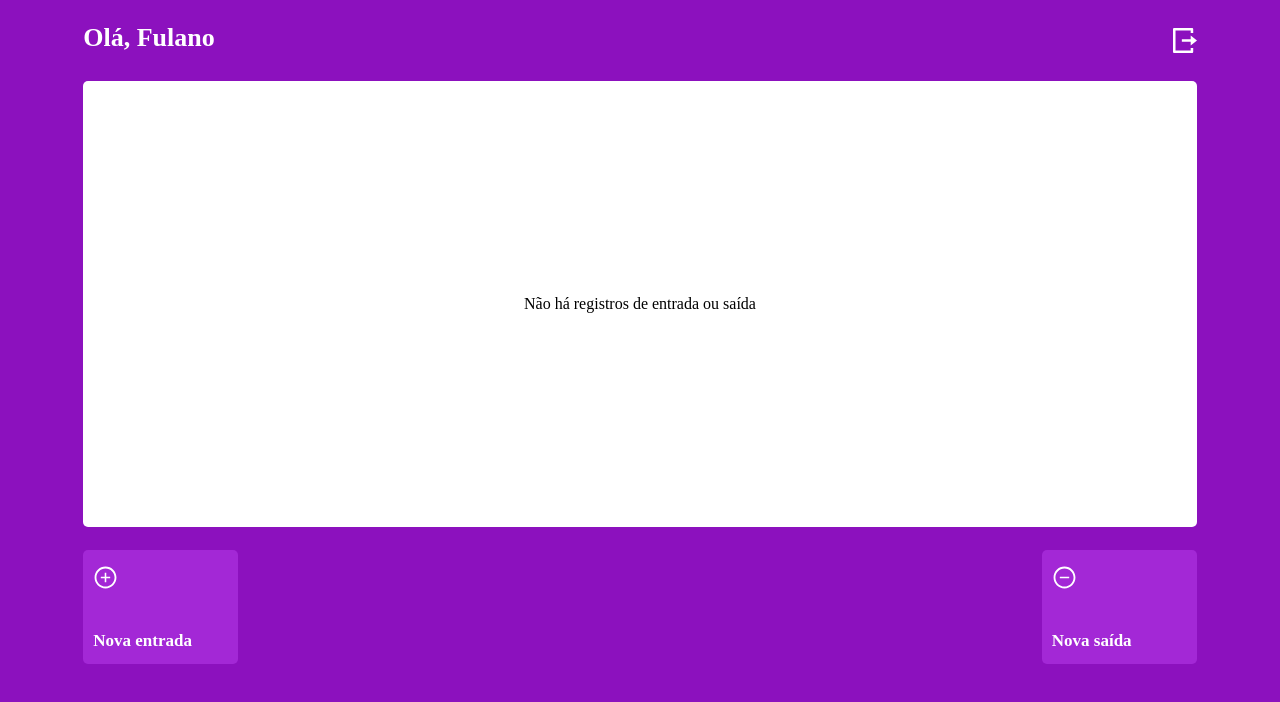
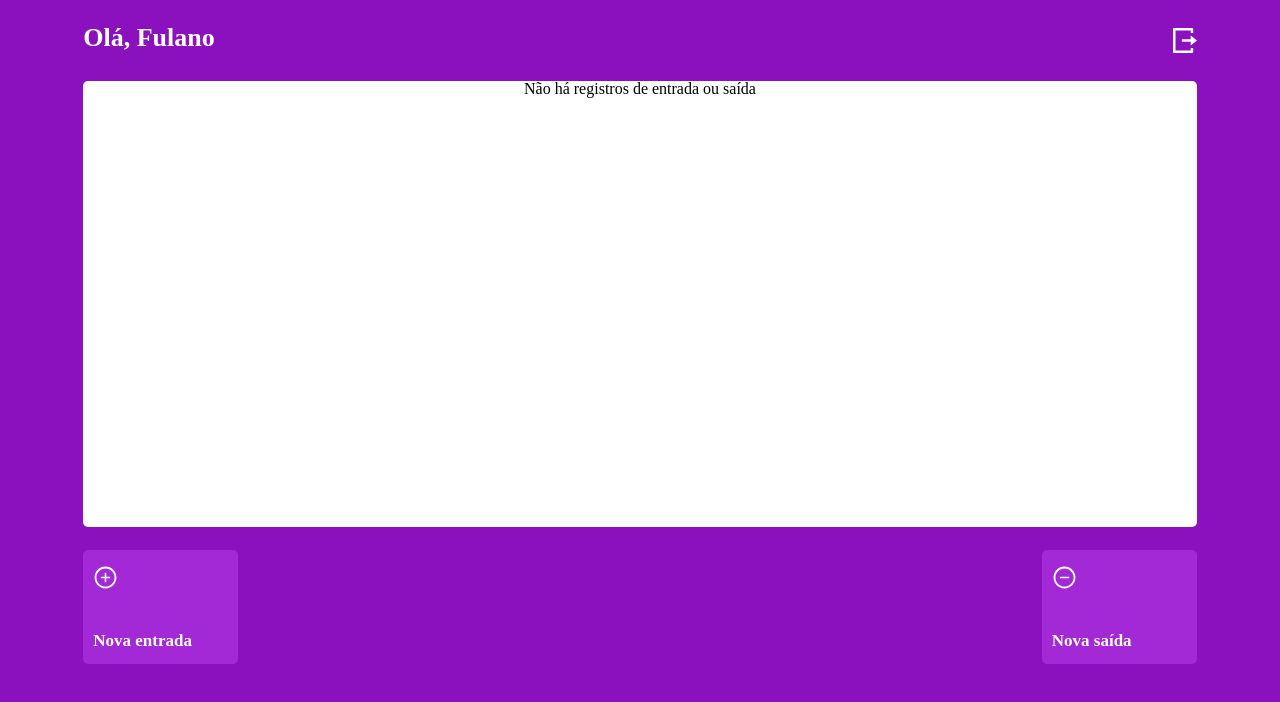
Before and after one commit to plperera/Projeto13-MyWallet-front, a React (Create React App) app: page / in a window 1280 px wide. Shown: the top 702 px of the page. Built offline with nearby package versions, Linux system fonts and the light colour scheme; no server answers.

Commit message:
implementação para testes com o axios

```diff
--- a/package.json
+++ b/package.json
@@ -6,6 +6,7 @@
     "@testing-library/jest-dom": "^5.16.5",
     "@testing-library/react": "^13.4.0",
     "@testing-library/user-event": "^13.5.0",
+    "axios": "^0.27.2",
     "react": "^18.2.0",
     "react-dom": "^18.2.0",
     "react-scripts": "5.0.1",
--- a/src/components/Home.js
+++ b/src/components/Home.js
@@ -2,12 +2,35 @@ import styled from "styled-components"
 import exitIcon from "../img/exit.svg"
 import menosIcon from "../img/menos.svg"
 import maisIcon from "../img/mais.svg"
+import LinhaHistorico from "./LinhaHistorico"
 
 import { useNavigate } from 'react-router-dom'
+import { useState, useEffect } from "react"
+import axios from 'axios';
 
 export default function Home (){
 
     const navigate = useNavigate()
+
+    const [historico, setHistorico] = useState([])
+
+    const headers = {
+        user: "Pedro 32"
+    }
+    const data = {
+        valor: 1,
+        descricao: "meu primeiro real"
+    }
+
+    useEffect (() => {
+
+        axios.get('http://localhost:5000/historico/'+headers.user).then((r) => setHistorico(r.data))
+
+    }, [])
+
+    axios.post('http://localhost:5000/historico', data, {
+    headers: headers
+    }).then ((r) => console.log(r))
 
     return(
         <Container>
@@ -18,8 +41,9 @@ export default function Home (){
             </ContainerTittle>
 
             <ContainerRegistro>
-                Não há registros de entrada ou saída
-                {/*<Registro/>*/}
+
+                {(historico.length > 0) ? (<LinhaHistorico array={historico}/>):(<>Não há registros de entrada ou saída</>)}
+
             </ContainerRegistro>
 
             <ContainerButton>
@@ -71,8 +95,8 @@ const ContainerTittle = styled.div`
 const ContainerRegistro = styled.div`
 
     display:flex;
-    flex-direction:row;
-    justify-content: center;
+    flex-direction:column;
+    //justify-content: center;
     align-items: center;
 
     height: 446px;
--- /dev/null
+++ b/src/components/LinhaHistorico.js
@@ -0,0 +1,51 @@
+import styled from "styled-components"
+
+export default function LinhaHistorico ({array}){
+
+    return (
+
+        array.map ((e, i) =>
+
+            <Container>
+                <ContainerData>09/09/2022</ContainerData>
+                <ContainerDescricao>{e.descricao}</ContainerDescricao>
+                <ContainerValor>{e.valor}</ContainerValor>
+            </Container>
+
+        )
+
+    )
+}
+const Container = styled.div`
+
+    display:flex;
+    flex-direction:row;
+    align-items:center;
+    justify-content:space-between;
+
+    width: 95%;
+    height: 20px;
+    margin-top: 23px;
+
+`
+const ContainerDescricao = styled.div`
+
+    width: 65%;
+
+
+`
+const ContainerValor = styled.div`
+
+    width: 15%;
+
+    display:flex;
+    align-items:center;
+    justify-content:center;
+
+`
+
+const ContainerData = styled.div`
+
+    width: 30%;
+
+`
```
Also changed, not shown: 1 other file (tests, documents, lock files or other folders).
